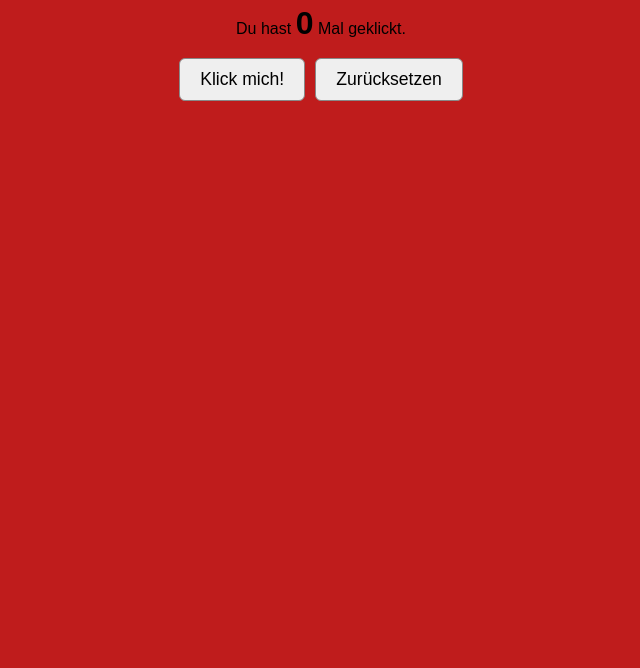
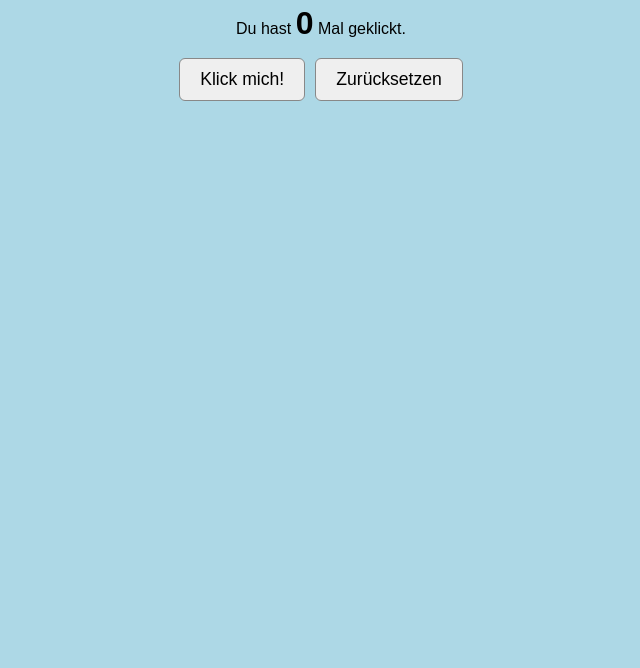
Before and after one commit to 0rpheus23/click-counter, a plain HTML site: page index.html in a window 1280 px wide. Shown: the part 132-800 px from the top of the page, without its empty margins (319-959 px from the left). Drawn offline with Linux system fonts and the light colour scheme.

Commit message:
Change background to light blue

```diff
--- a/index.html
+++ b/index.html
@@ -8,7 +8,7 @@
       font-family: Arial, sans-serif;
       text-align: center;
       margin-top: 80px;
-      background-color: #bf1c1c; /* heller roter Hintergrund */
+      background-color: #add8e6; /* hellblauer Hintergrund */
     }
 
     h1 {
```
